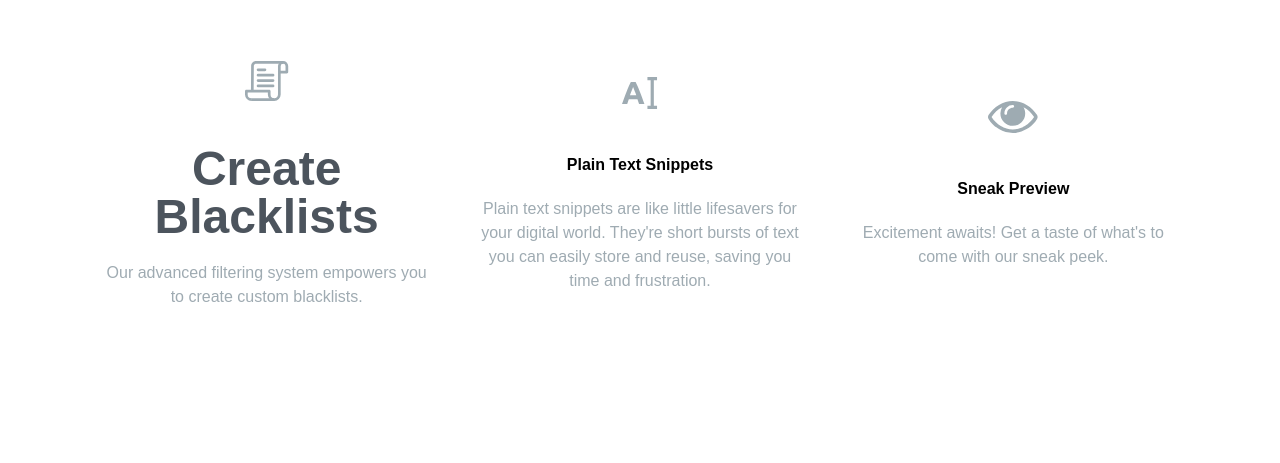
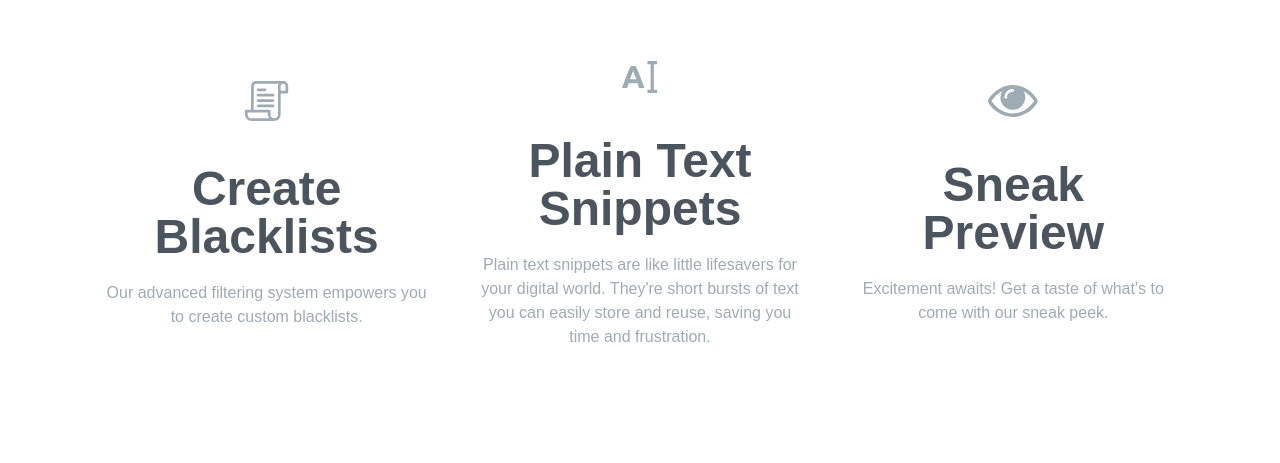
Before and after one commit to chichidogie/appdev-midterm, a plain HTML site: page index.html in a window 1280 px wide. Shown: the part 2922-3385 px from the top of the page. Drawn offline with Linux system fonts and the light colour scheme; a web font is replaced by a local one.

Commit message:
index.html

```diff
--- a/index.html
+++ b/index.html
@@ -133,7 +133,7 @@
           <!-- Item 2 -->
           <div class="flex flex-col items-center space-y-5">
             <img src="images/icon-text.min.svg" alt="" class="mb-6" />
-            <h4>Plain Text Snippets</h4>
+            <h3>Plain Text Snippets</h3>
             <p class="max-w-md text-grayishBlue">
               Plain text snippets are like little lifesavers for your digital world. They're short bursts of text you can easily store and reuse, saving you time and frustration.
             </p>
@@ -142,7 +142,7 @@
           <!-- Item 3 -->
           <div class="flex flex-col items-center space-y-5">
             <img src="images/icon-preview.min.svg" alt="" class="mb-6" />
-            <h4>Sneak Preview</h4>
+            <h3>Sneak Preview</h3>
             <p class="max-w-md text-grayishBlue">
               Excitement awaits! Get a taste of what's to come with our sneak peek.
             </p>
```
